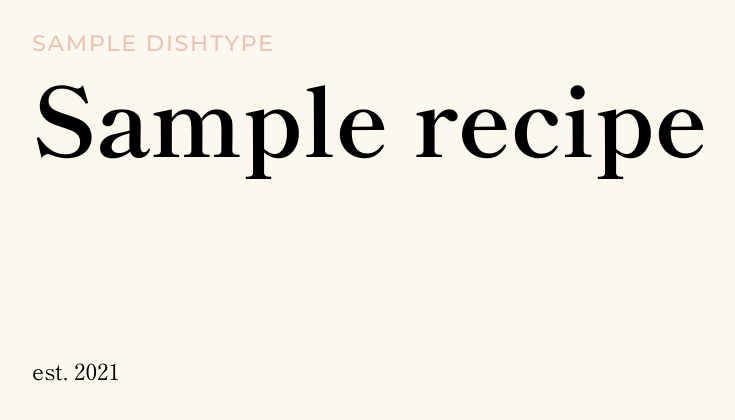
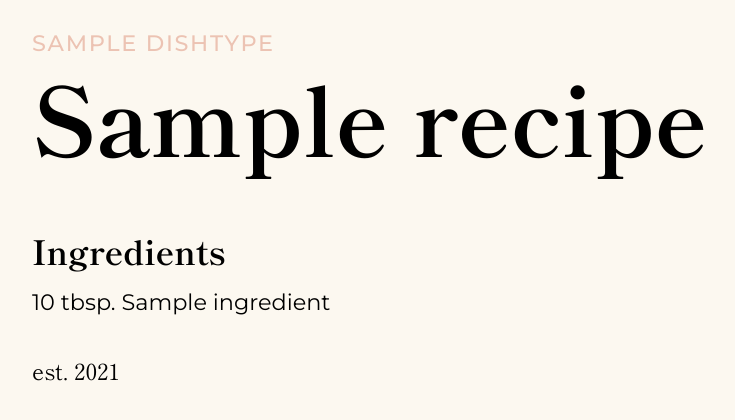
Before and after one commit to cronin4392/estebans_cocina, a Django app: a page that uses website/templates/website/recipe/index.html in a window 1280 px wide. Shown: the part 348-768 px from the top of the page, without its empty margins (64-799 px from the left). Run offline with Django 3.2, Linux system fonts and the light colour scheme; tables that the repository leaves empty hold one stand-in row (values such as "Sample post"); parts of the project's set-up code (start-up, migrations or seed data) failed here and were passed over.

Commit message:
Add ingredients to recipes

```diff
--- a/website/models.py
+++ b/website/models.py
@@ -1,5 +1,6 @@
 from django.db import models
 from autoslug import AutoSlugField
+from django.core.exceptions import ValidationError
 
 class DishType(models.Model):
     title = models.CharField(max_length=200)
@@ -16,3 +17,26 @@ class Recipe(models.Model):
 
     def __str__(self):
         return self.title
+
+class Ingredient(models.Model):
+    class Unit(models.TextChoices):
+        TBSP = 'TBSP', 'tbsp.'
+        TSP = 'TSP', 'tsp.'
+        OZ = 'OZ', 'oz'
+        LB = 'LB', 'lb'
+        CUP = 'CUP', 'cup'
+        BUNCH = 'BUNCH', 'bunch'
+
+    amount = models.DecimalField(max_digits=5, decimal_places=2, null=True, blank=True)
+    unit = models.CharField(max_length=5, choices=Unit.choices, null=True, blank=True)
+    name = models.CharField(max_length=200)
+    recipe = models.ForeignKey(Recipe, on_delete=models.CASCADE)
+
+    def clean(self):
+        if self.unit and not self.amount:
+            raise ValidationError(
+                "You must provide a unit if there is an amount"
+            )
+
+    def __str__(self):
+        return self.name
--- a/website/static/recipe-detail.css
+++ b/website/static/recipe-detail.css
@@ -14,3 +14,26 @@
   margin-bottom: 0.2rem;
   color: var(--light-red);
 }
+
+.recipe-detail__section {
+  margin-top: 4rem;
+  margin-bottom: 2rem;
+}
+
+.recipe-detail__section__title {
+  margin: 0;
+  margin-bottom: 1rem;
+}
+
+.recipe-detail__ingredients {
+  --row-gap: 0.5rem;
+  list-style: none;
+  margin: 0;
+  padding: 0;
+  column-count: 2;
+  margin-bottom: calc(var(--row-gap) * -1);
+}
+
+.recipe-detail__ingredient {
+  margin-bottom: var(--row-gap);
+}
--- a/website/templates/website/recipe/index.html
+++ b/website/templates/website/recipe/index.html
@@ -5,5 +5,21 @@
   <header class="recipe-detail__header">
     <p class="recipe-detail__type">{{ recipe.dish_type }}</p>
     <h1 class="recipe-detail__title">{{ recipe.title }}</h1>
+    <section class="recipe-detail__section">
+      <h2 class="recipe-detail__section__title">Ingredients</h2>
+      <ul class="recipe-detail__ingredients">
+      {% for ingredient in recipe.ingredient_set.all %}
+        <li class="recipe-detail__ingredient">
+          {% if ingredient.amount %}
+          <span>{{ ingredient.amount | floatformat }}</span>
+          {% endif %}
+          {% if ingredient.unit %}
+          <span>{{ ingredient.get_unit_display }}</span>
+          {% endif %}
+          <span>{{ ingredient.name }}</span>
+        </li>
+      {% endfor %}
+      </ul>
+    </section>
   </header>
 {% endblock %}
```
Also changed, not shown: website/admin.py (+11 -2 lines), website/migrations/0006_ingredient.py (added), website/migrations/0007_ingredient_unit.py (added), website/migrations/0008_alter_ingredient_unit.py (added), website/migrations/0009_ingredient_amount.py (added), website/migrations/0010_alter_ingredient_unit.py (added), website/migrations/0011_alter_ingredient_amount.py (added).
